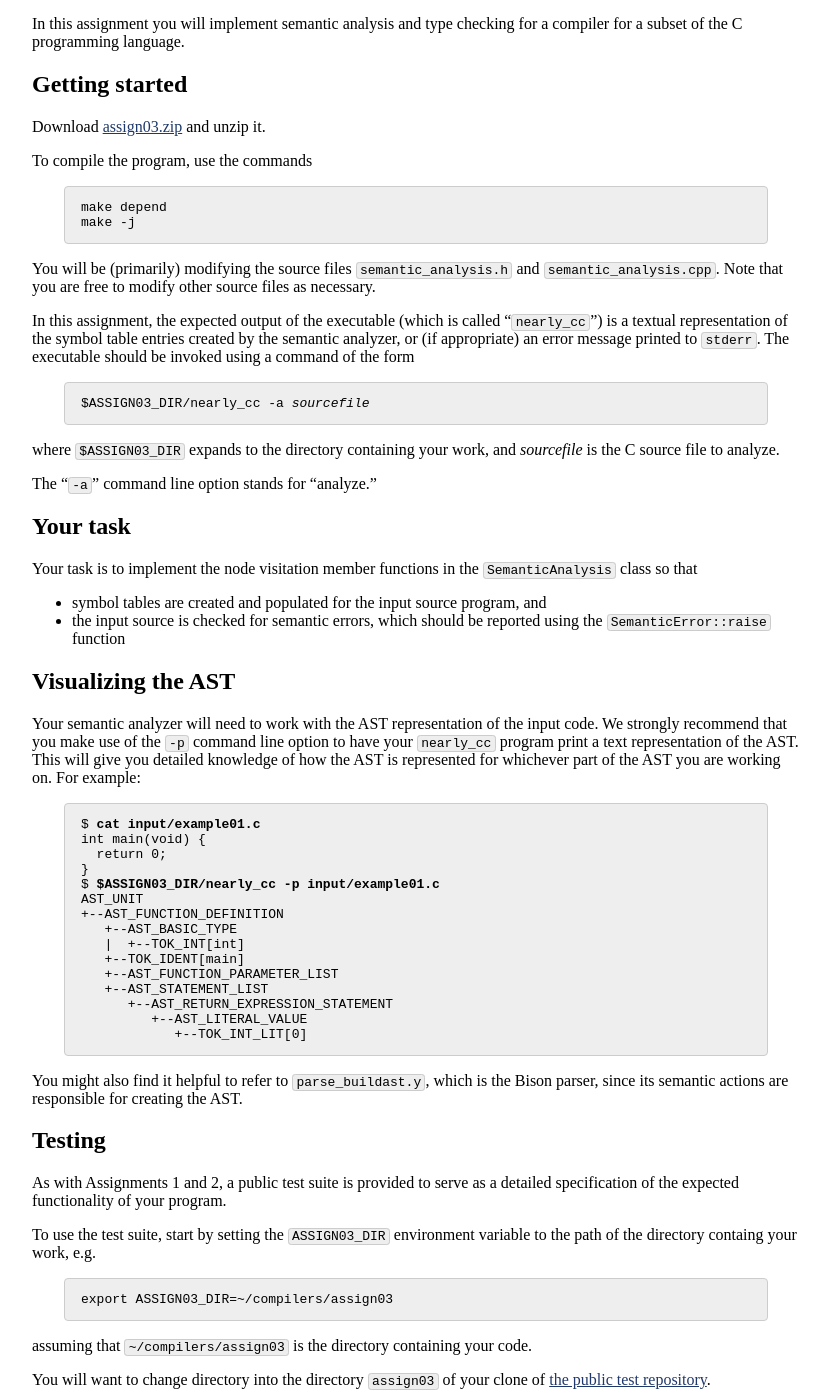
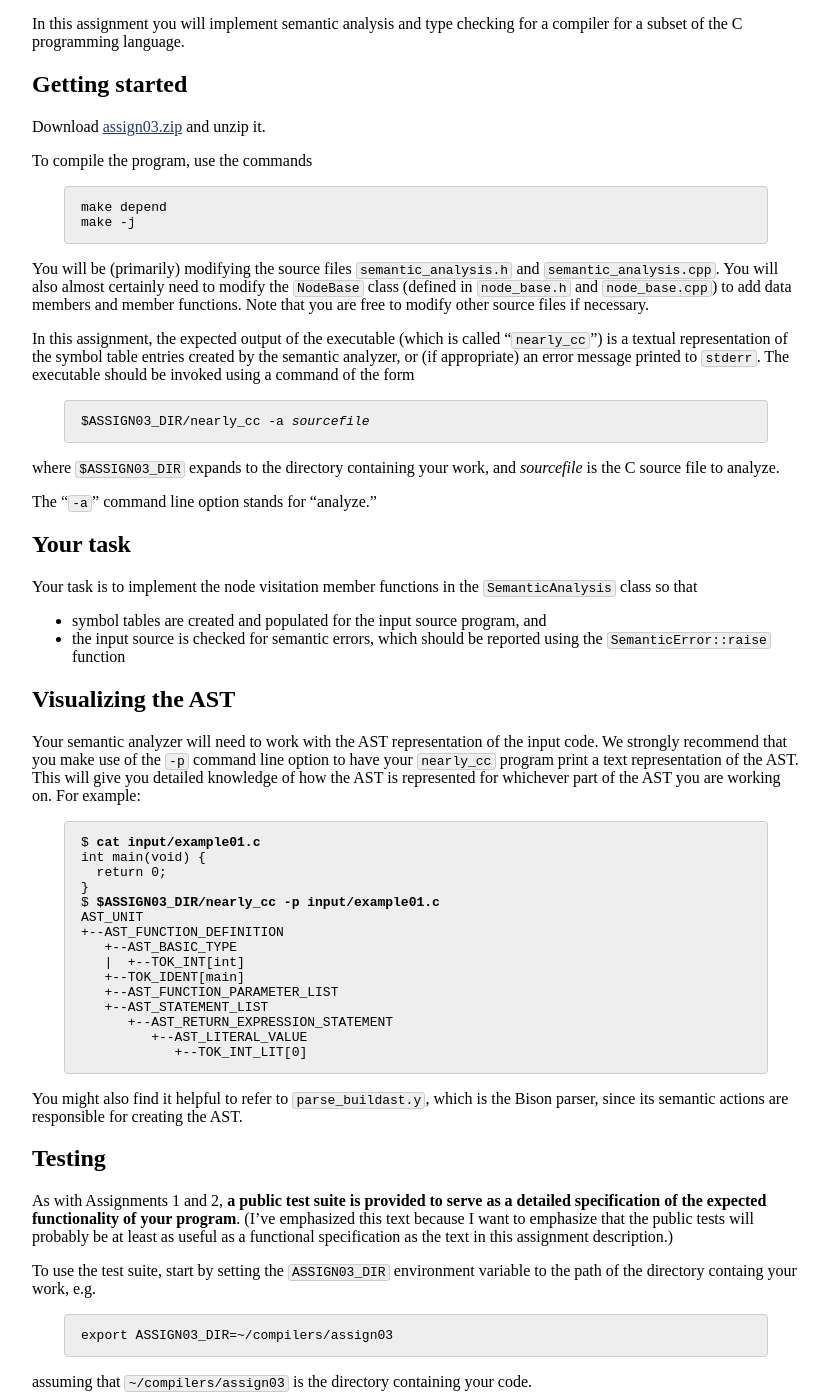
Before and after one commit to jhucompilers/fall2022, a Jekyll site: the page built from assign/assign03.md, in a window 1280 px wide and 1400 px high, scrolled down 352 px. Shown: the whole window, without its empty margins (224-1052 px from the left). Built offline with Jekyll 4.4.1, drawn with Linux system fonts in a browser that asks for light colours.

Commit message:
post assignment 3

````diff
--- a/assign/assign03.md
+++ b/assign/assign03.md
@@ -27,7 +27,9 @@ make -j
 ```
 
 You will be (primarily) modifying the source files `semantic_analysis.h` and
-`semantic_analysis.cpp`. Note that you are free to modify other source files as
+`semantic_analysis.cpp`. You will also almost certainly need to modify the
+`NodeBase` class (defined in `node_base.h` and `node_base.cpp`) to add
+data members and member functions. Note that you are free to modify other source files if
 necessary.
 
 In this assignment, the expected output of the executable
@@ -87,8 +89,11 @@ responsible for creating the AST.
 
 ## Testing
 
-As with Assignments 1 and 2, a public test suite is provided to serve as a
-detailed specification of the expected functionality of your program.
+As with Assignments 1 and 2, **a public test suite is provided to serve as a
+detailed specification of the expected functionality of your program**.
+(I've emphasized this text because I want to emphasize that the public tests
+will probably be at least as useful as a functional specification as the text
+in this assignment description.)
 
 To use the test suite, start by setting the `ASSIGN03_DIR` environment
 variable to the path of the directory containg your work, e.g.
--- a/schedule.csv
+++ b/schedule.csv
@@ -14,7 +14,7 @@ Oct 5,"Exam 1",,,"EaC 3.4","[A2](assign/assign02.html) MS2 due Thurs 10/6"
 Oct 10,"C syntax and semantics",lectures/lecture11-public.pdf,,
 Oct 12,"AST visitors, ad-hoc semantic analysis",,,"EaC 5.1–5.5",
 Oct 17,"<span class='tentative'>Intermediate representations</span>",,,"<span class='tentative'>EaC 7.1–7.4</span>",
-Oct 19,"<span class='tentative'>Code generation for expressions</span>",,,,"<span class='tentative'>A3 due Thurs 10/20</span>"
+Oct 19,"<span class='tentative'>Code generation for expressions</span>",,,,"[A3](assign/assign03.html) due Fri 10/21"
 Oct 20–21,**Fall break (no classes)**,
 Oct 24,"<span class='tentative'>x86-64 assembly language, code generation</span>",,,"<span class='tentative'>EaC 7.8</span>"
 Oct 26,"<span class='tentative'>Conditions, decisions, and loops</span>",,,"<span class='tentative'>EaC 7.5–7.7</span>"
````
Also changed, not shown: assignments.md (+1 -0 lines), index.md (+2 -0 lines), schedule.md (+1 -1 lines).
